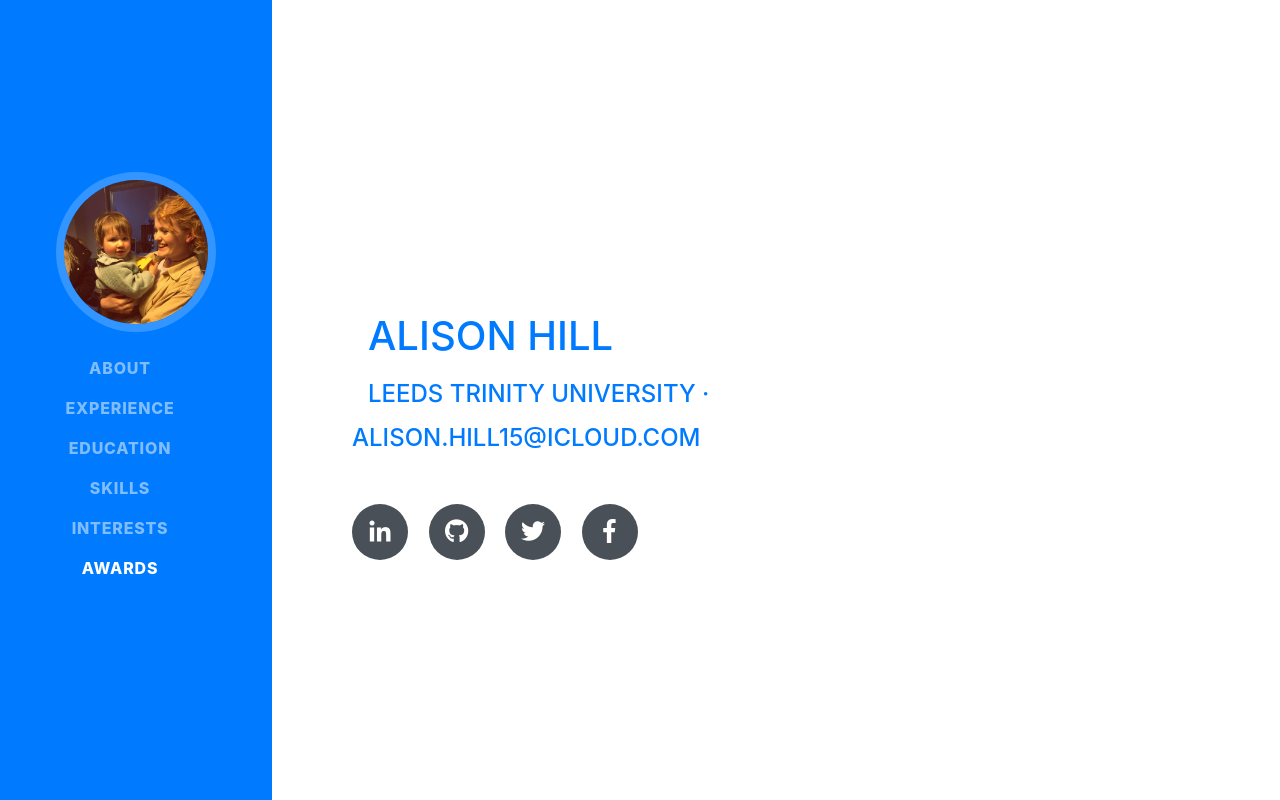
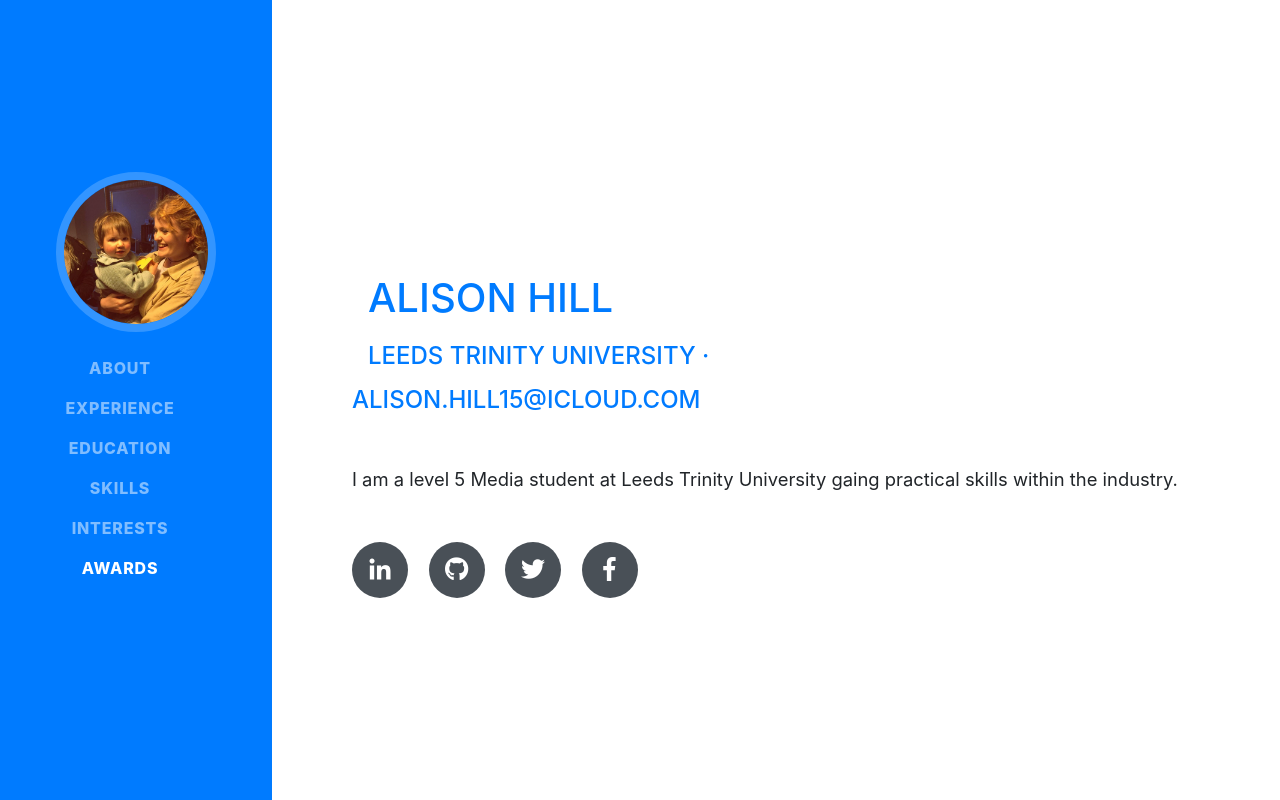
Before and after one commit to alisonhill/alisonhill.github.io, a website with bundled scripts: page index.html in a window 1280 px wide. Shown: the top 800 px of the page. Built offline with nearby package versions, Linux system fonts and the light colour scheme; a web font is replaced by a local one.

Commit message:
Update index.html

```diff
--- a/index.html
+++ b/index.html
@@ -56,7 +56,7 @@
             <a class="nav-link js-scroll-trigger" href="#awards">Awards</a>
           </li>
           <li class="nav-item">
-            <a class="nav-link js-scroll-trigger" href="CV" target="new"</a>
+            <a class="nav-link js-scroll-trigger" href="CV.pdf" target="new"</a>
           </li>
         </ul>
       </div>
@@ -72,7 +72,7 @@
           <div class="subheading mb-5">Leeds Trinity University  ·
             <a href="mailto:name@email.com">alison.hill15@icloud.com</a>
           </div>
-          <p class="lead mb-5"> </p>
+          <p class="lead mb-5"> I am a level 5 Media student at Leeds Trinity University gaing practical skills within the industry. </p>
           <div class="social-icons">
             <a href="#">
               <i class="fab fa-linkedin-in"></i>
```
